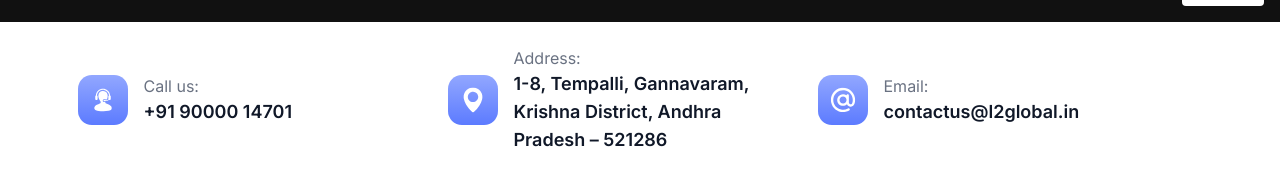
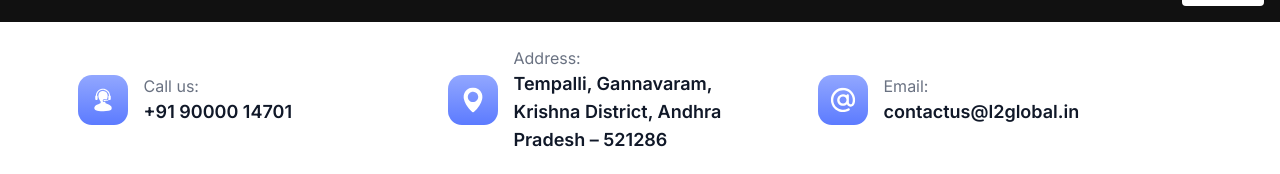
Before and after one commit to L2GlobalTech/l2global.in, a Next.js app: page /contact-us in a window 1280 px wide. Shown: the part 778-952 px from the top of the page. Built offline with nearby package versions, Linux system fonts and the light colour scheme.

Commit message:
Contact Changes

```diff
--- a/containers/web/ContactUsContainer.tsx
+++ b/containers/web/ContactUsContainer.tsx
@@ -97,7 +97,7 @@ const ContactUsContainer = () => {
                                 <div>
                                     <p className="text-gray-500">Address:</p>
                                     <p className="font-semibold text-lg text-gray-900">
-                                        1-8, Tempalli, Gannavaram, Krishna District, Andhra Pradesh – 521286
+                                        Tempalli, Gannavaram, Krishna District, Andhra Pradesh – 521286
                                     </p>
                                 </div>
                             </div>
```
